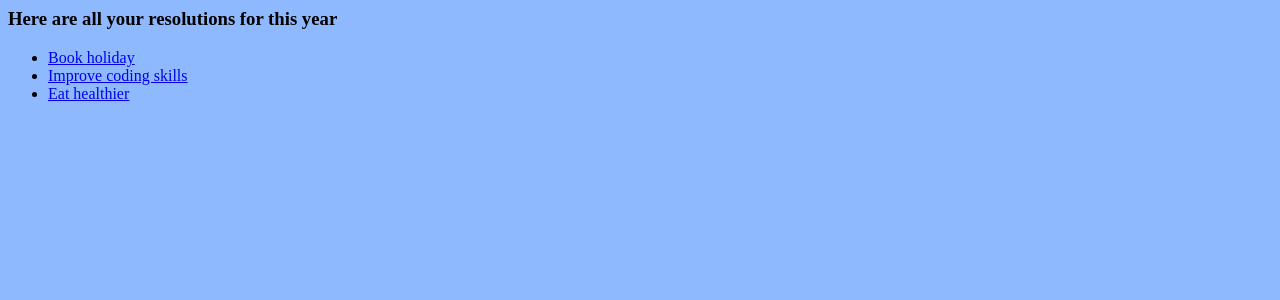
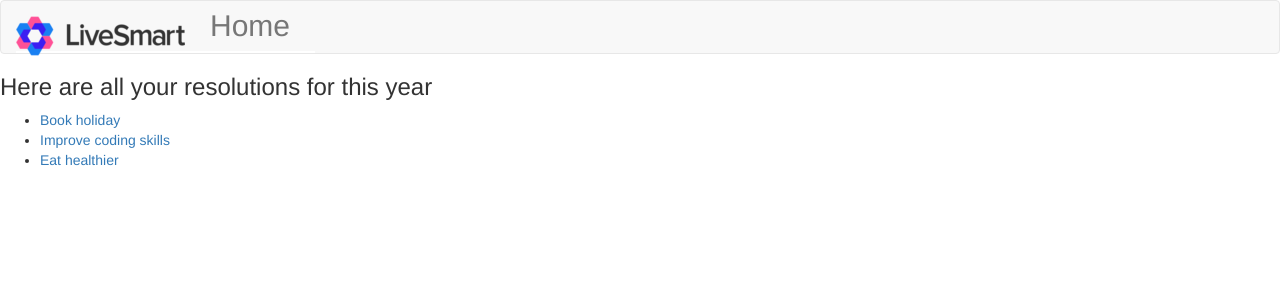
Before and after one commit to bihoi/New-Year-s-resolutions, a Django app: page /resolution/ in a window 1280 px wide. Shown: the top 300 px of the page. Run offline with Django 3.2, Linux system fonts and the light colour scheme; data comes from the database, SQL or seed files in the repository; some libraries are stand-ins or nearby versions.

Commit message:
created simple menu

```diff
--- a/resolution/static/resolution/style.css
+++ b/resolution/static/resolution/style.css
@@ -3,3 +3,10 @@ body{
 background-color:#8eb9ff;
 
 }
+
+.logo{
+  background: white url('images/logo.png');
+}
+
+.navbar-header{border-bottom: 2px solid white;}
+.navbar-header a{font-size: 30px; margin-right: 10px}
--- /dev/null
+++ b/resolution/templates/resolution/base.html
@@ -0,0 +1,20 @@
+{% load staticfiles %}
+<link rel="stylesheet" type="text/css" href="{% static 'resolution/style.css' %}" />
+<link rel="stylesheet" type="text/css" href="{% static 'https://maxcdn.bootstrapcdn.com/bootstrap/3.3.7/css/bootstrap.min.css' %}" />
+
+
+<nav class="navbar navbar-default">
+  <div class="container-fluid">
+
+        <!-- LOGO -->
+        <div class="navbar-header">
+            <a class="navbar-brand" href="{% url 'resolution:index' %}"><img src='{% static "resolution/images/livesmartLogo.png" %}'/></a>
+            <a class="navbar-brand" href="{% url 'resolution:index' %}">Home</a>
+
+        </div>
+
+  </div>
+</nav>
+
+{% block body %}
+{% endblock %}
--- a/resolution/templates/resolution/detail.html
+++ b/resolution/templates/resolution/detail.html
@@ -1,3 +1,6 @@
+{% extends 'resolution/base.html' %}
+
+{% block body %}
 <h1>{{ note.resolution_title }}</h1>
 <h2> {{ note.resolution_category }} </h2>
 
@@ -8,3 +11,4 @@
         <li>{{ res.note_title }} - {{ res.note_content }}</li>
   {% endfor %}
 </ul>
+{% endblock %}
--- a/resolution/templates/resolution/index.html
+++ b/resolution/templates/resolution/index.html
@@ -1,7 +1,6 @@
-{% load staticfiles %}
-<link rel="stylesheet" type="text/css" href="{% static 'resolution/style.css' %}" />
+{% extends 'resolution/base.html' %}
 
-
+{% block body %}
 {% if all_results %}
 <h3>Here are all your resolutions for this year</h3>
 <ul>
@@ -13,3 +12,4 @@
 {% else %}
   <h3>No results to be displayed</h3>
 {% endif %}
+{% endblock %}
```
Also changed, not shown: resolution/froms.py (added), resolution/static/resolution/images/livesmartLogo.png (added).
